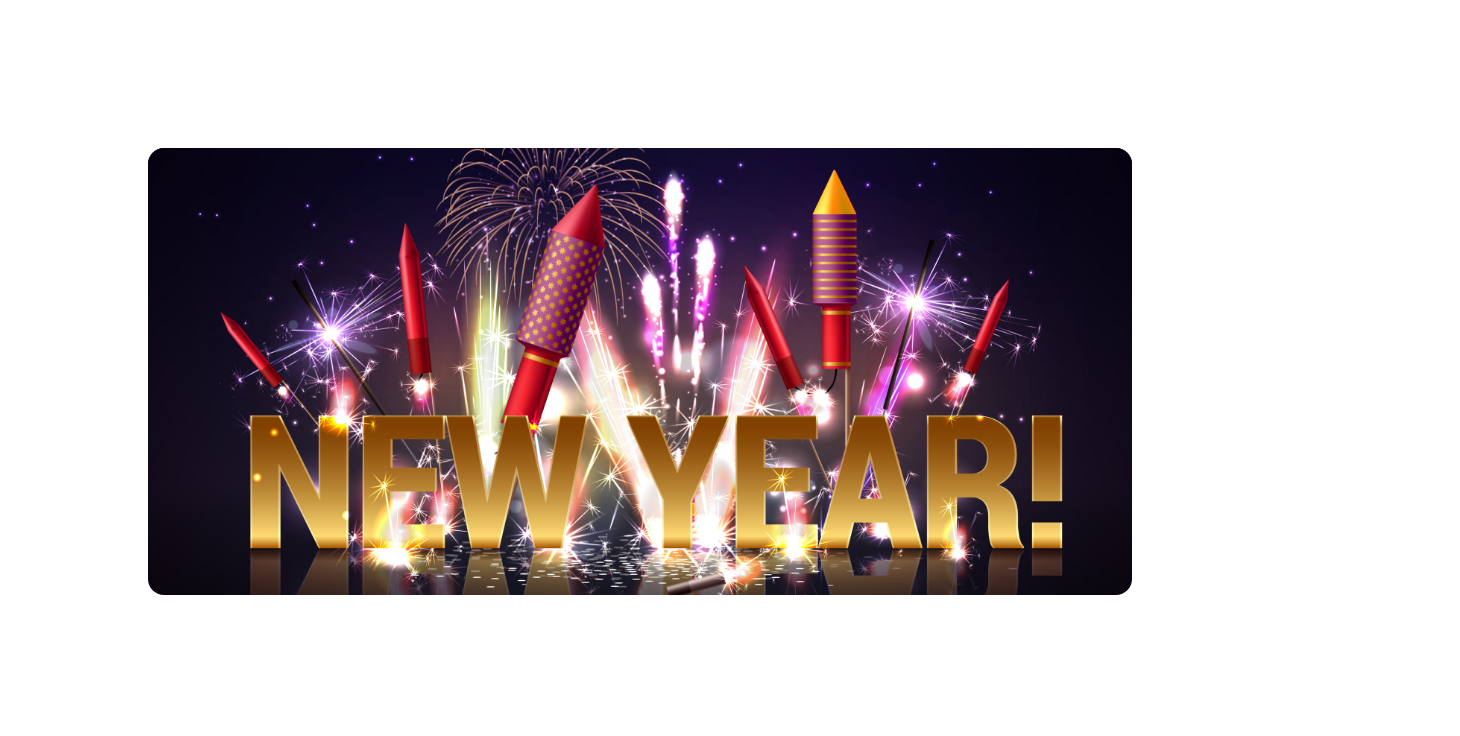
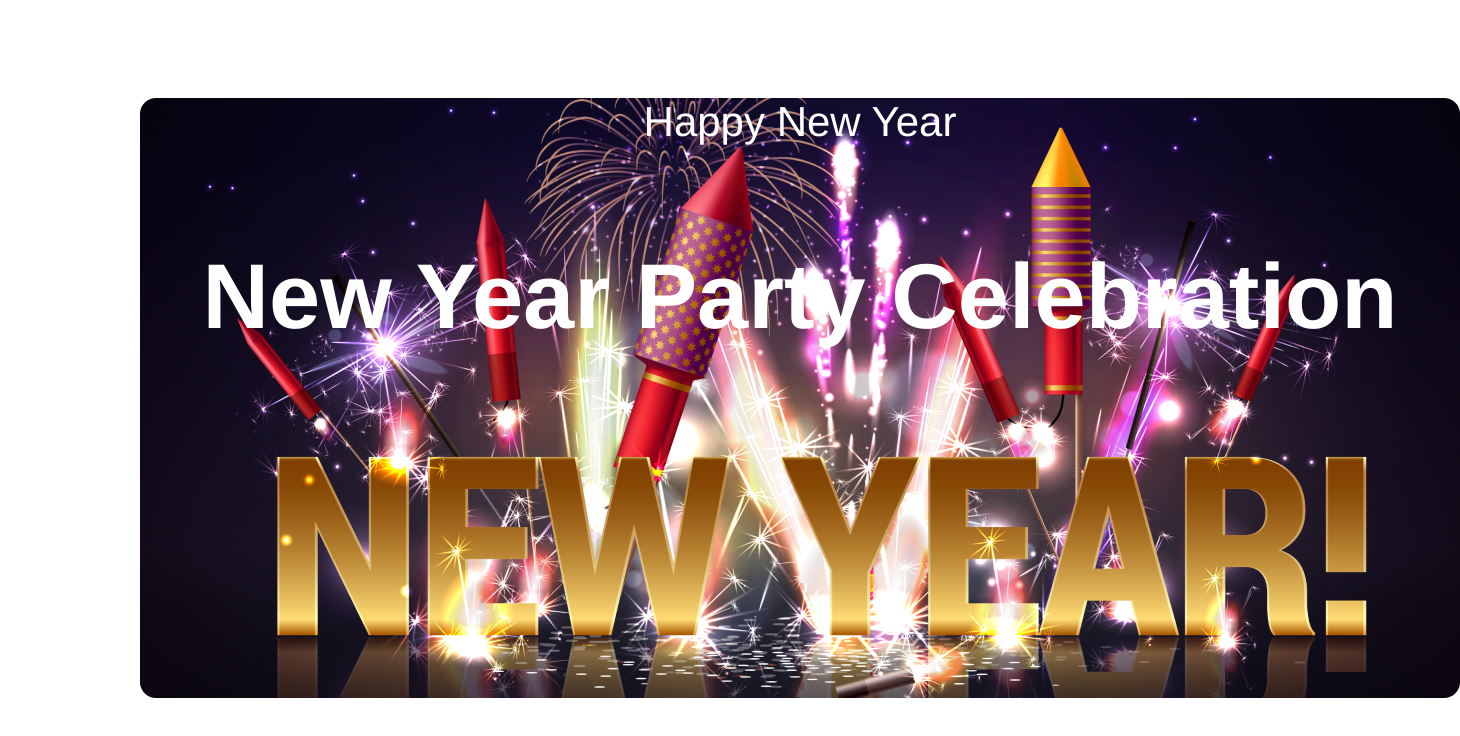
Before and after one commit to AbdullahAlAbir/new-year, a plain HTML site: page index.html in a window 1280 px wide. Shown: the whole page, 1460 px wide, since content can reach past the window. Drawn offline with Linux system fonts and the light colour scheme.

Commit message:
Background

```diff
--- a/index.html
+++ b/index.html
@@ -7,10 +7,13 @@
     <link rel="stylesheet" href="styles.css">
 </head>
 <body>
-    <header class="header">
-        <img class="banner-image" src ="imgs/Banner Image.png" alt="A picture of New Year Banner">
+    <header>
+        <div class="heading">
 
+            <h6 class="greet">Happy New Year</h6>
+            <h3 class="greet-again"> New Year Party Celebration </h3>
+        </div>
     </header>
-
-</body>
+    <main></main>
+    <footer></footer>
 </html>
--- a/styles.css
+++ b/styles.css
@@ -1,10 +1,27 @@
 body{
-    padding: 140px 140px 50px;
+    margin-left: 140px;  align-items: center;
+    font-family: 'Franklin Gothic Medium', 'Arial Narrow', Arial, sans-serif;
 }
-/*image related*/
-.banner-image{
-width: 100%;
-height: 100%;
-background: linear-gradient(180deg, #070211 0%, rgba(7, 2, 17, 0) 100%);
- border-radius: 16px
+/* greet related styles */
+.greet{
+    color: #ffffff;
+    text-align: center;
+    font-size: 42px;
+    font-weight: 400;
+    line-height: normal;
+    padding-bottom: 0%;
 }
+.greet-again{
+color: #ffffff;
+text-align: center;
+font-size: 92px;
+font-weight: 600;
+margin-top: opx;
+}
+.heading{
+background-image: url(/imgs/Banner\ Image.png);
+background-repeat: no-repeat;
+width: 1320px;
+height: 600px;
+flex-shrink: 0;
+}
```
